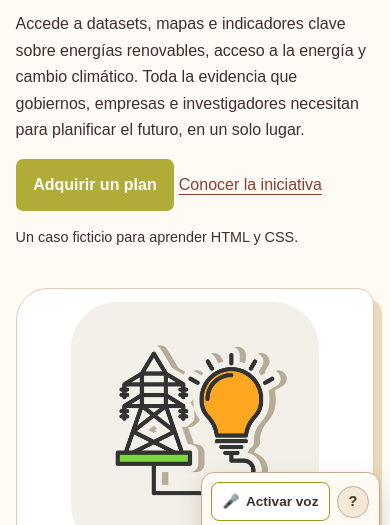
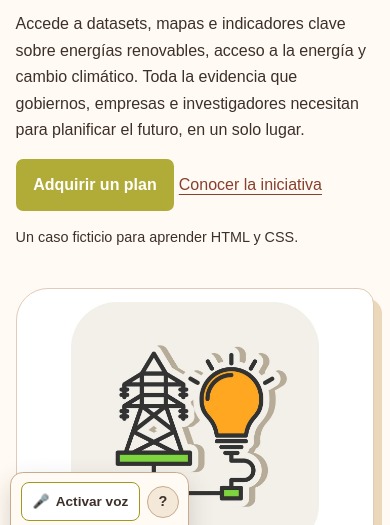
Before and after one commit to Jormy28/EccoWatts, a plain HTML site: page index.html in a window 390 px wide. Shown: the part 277-802 px from the top of the page. Drawn offline with Linux system fonts and the light colour scheme.

Commit message:
Change panel-voz position from right to left

```diff
--- a/css/estilos.css
+++ b/css/estilos.css
@@ -655,12 +655,13 @@ section[id] {
     scroll-margin-top: 90px;
   }
 }
+
 /* =========================================================
    INTERACCIÓN POR COMANDOS DE VOZ (ECCOWATTS)
    ========================================================= */
 .panel-voz {
   position: fixed;
-  right: 1rem;
+  left: 1rem;
   bottom: 1rem;
   z-index: 200;
   max-width: min(300px, calc(100vw - 2rem));
@@ -738,7 +739,7 @@ section[id] {
 
 @media (max-width: 600px) {
   .panel-voz {
-    right: .65rem;
+    left: .65rem;
     bottom: .65rem;
     padding: .6rem;
   }
```
